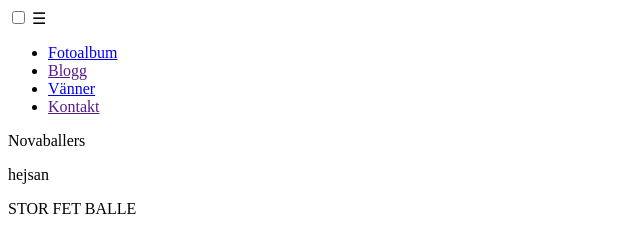
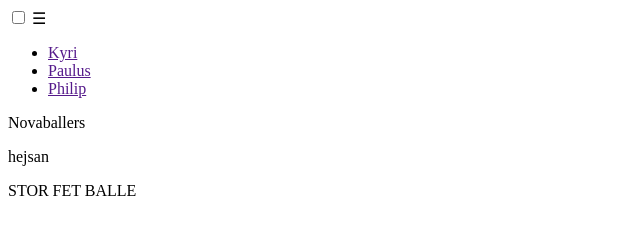
Before and after one commit to Philleabdo/firstWebsite, a plain HTML site: page index.html in a window 1280 px wide. Shown: the whole page, without its empty margins (0-640 px from the left). Drawn offline with Linux system fonts and the light colour scheme.

Commit message:
Update index.html

```diff
--- a/index.html
+++ b/index.html
@@ -12,10 +12,9 @@
             <input type="checkbox" id="menu-Toggle">
             <label for="menu-Toggle" id="menuIcon">&#9776;</label>
             <ul id="menu">
-                <li><a href="#Fotoalbum">Fotoalbum</a></li>
-                <li><a href="">Blogg</a></li>
-                <li><a href="friend.html">Vänner</a></li>
-                <li><a href="">Kontakt</a></li>
+                <li><a href="">Kyri</a></li>
+                <li><a href="">Paulus</a></li>
+                <li><a href="">Philip</a></li>
             </ul>
     </header>
     <p>Novaballers</p>
```
